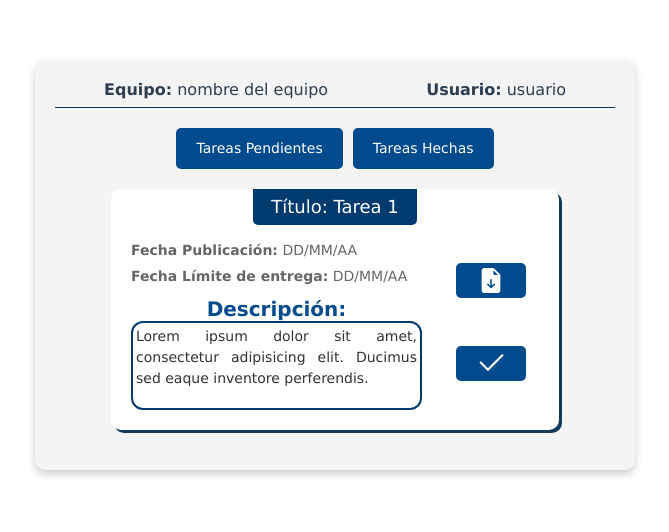
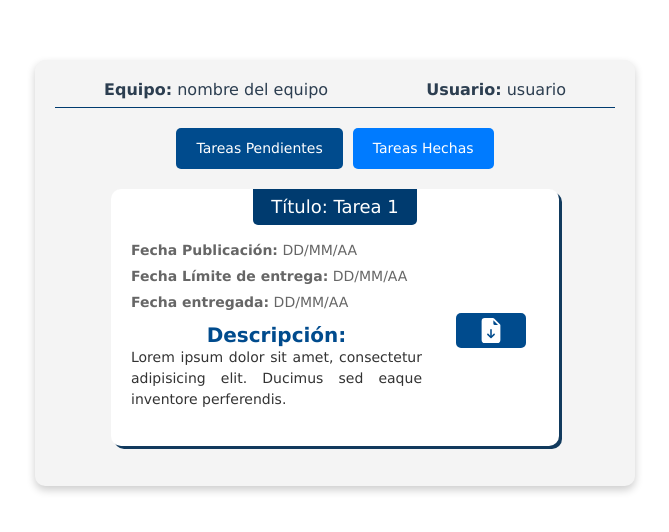
Before and after one commit to AdrianValenciaVillanueva/programacionlogica, a Vue app: page / in a window 1280 px wide. Both pictures are taken after a click on the button "Tareas Hechas". Shown: the top 532 px of the page, without its empty margins (305-974 px from the left). Built offline with nearby package versions, Linux system fonts and the light colour scheme.

Commit message:
boton funcional

```diff
--- a/src/components/PanelEquipoTareas.vue
+++ b/src/components/PanelEquipoTareas.vue
@@ -1,46 +1,56 @@
 <template>
   <div class="PanelTareasEquipoPendientes">
     <div class="Titulos">
-      <h2> <span>Equipo:</span> nombre del equipo</h2>
+      <h2><span>Equipo:</span> nombre del equipo</h2>
       <h2><span>Usuario:</span> usuario</h2>
     </div>
 
     <div class="BotonesTipoTareas">
-      <button class="BotonesTipo">Tareas Pendientes</button>
-      <button class="BotonesTipo">Tareas Hechas</button>
+      <button
+        class="BotonesTipo"
+        @click="mostrarTareasPendientes = true"
+        :class="{ active: mostrarTareasPendientes }"
+      >
+        Tareas Pendientes
+      </button>
+      <button
+        class="BotonesTipo"
+        @click="mostrarTareasPendientes = false"
+        :class="{ active: !mostrarTareasPendientes }"
+      >
+        Tareas Hechas
+      </button>
     </div>
 
     <div class="PanelTareas">
-      <!-- =================== TARJETAS DE TAREAS =================== -->
+      <!-- Transición para el contenido -->
+      <div v-if="mostrarTareasPendientes" key="pendientes" class="mostrarTareasPendientes">
         <div class="TareaPendiente">
           <div class="TituloTarea">
             <h2>Título: Tarea 1</h2>
           </div>
-
           <div class="PanelContenedor">
             <div class="InfoTarea">
               <div class="Fechas">
-              <p><span>Fecha Publicación:</span>  DD/MM/AA</p>
+                <p><span>Fecha Publicación:</span> DD/MM/AA</p>
                 <p><span>Fecha Límite de entrega:</span> DD/MM/AA</p>
               </div>
-
               <div class="DescripcionTarea">
                 <h3>Descripción:</h3>
-              <div class="textoDescripccion">
+                <div class="textoDescripcion">
                   <p>Lorem ipsum dolor sit amet, consectetur adipisicing elit. Ducimus sed eaque inventore perferendis.</p>
-
                 </div>
               </div>
             </div>
-
             <div class="Botones">
-
-            <button class="boton ">
-              <svg xmlns="http://www.w3.org/2000/svg" width=auto height=25px fill="currentColor" class="bi bi-file-earmark-arrow-down-fill" viewBox="0 0 16 16">
+              <button class="boton">
+                <!-- Icono de descarga -->
+                <svg xmlns="http://www.w3.org/2000/svg" width="auto" height="25px" fill="currentColor" class="bi bi-file-earmark-arrow-down-fill" viewBox="0 0 16 16">
                   <path d="M9.293 0H4a2 2 0 0 0-2 2v12a2 2 0 0 0 2 2h8a2 2 0 0 0 2-2V4.707A1 1 0 0 0 13.707 4L10 .293A1 1 0 0 0 9.293 0M9.5 3.5v-2l3 3h-2a1 1 0 0 1-1-1m-1 4v3.793l1.146-1.147a.5.5 0 0 1 .708.708l-2 2a.5.5 0 0 1-.708 0l-2-2a.5.5 0 0 1 .708-.708L7.5 11.293V7.5a.5.5 0 0 1 1 0"/>
                 </svg>
               </button>
-            <button class="boton ">
+              <button class="boton">
+                <!-- Icono de check -->
                 <svg xmlns="http://www.w3.org/2000/svg" width="auto" height="auto" fill="currentColor" class="bi bi-check2" viewBox="0 0 16 16">
                   <path d="M13.854 3.646a.5.5 0 0 1 0 .708l-7 7a.5.5 0 0 1-.708 0l-3.5-3.5a.5.5 0 1 1 .708-.708L6.5 10.293l6.646-6.647a.5.5 0 0 1 .708 0"/>
                 </svg>
@@ -48,14 +58,49 @@
             </div>
           </div>
         </div>
-      <!-- =========================================================== -->
+      </div>
+
+      <div v-else key="hechas" class="mostrarTareasHechas">
+        <div class="TareasHechas">
+          <div class="TituloTarea">
+            <h2>Título: Tarea 1</h2>
+          </div>
+          <div class="PanelContenedor">
+            <div class="InfoTarea">
+              <div class="Fechas">
+                <p><span>Fecha Publicación:</span> DD/MM/AA</p>
+                <p><span>Fecha Límite de entrega:</span> DD/MM/AA</p>
+                <p><span>Fecha entregada:</span> DD/MM/AA</p>
+              </div>
+              <div class="DescripcionTarea">
+                <h3>Descripción:</h3>
+                <div class="textoDescripcion">
+                  <p>Lorem ipsum dolor sit amet, consectetur adipisicing elit. Ducimus sed eaque inventore perferendis.</p>
+                </div>
+              </div>
+            </div>
+            <div class="Botones">
+              <button class="boton">
+                <!-- Icono de descarga -->
+                <svg xmlns="http://www.w3.org/2000/svg" width="auto" height="25px" fill="currentColor" class="bi bi-file-earmark-arrow-down-fill" viewBox="0 0 16 16">
+                  <path d="M9.293 0H4a2 2 0 0 0-2 2v12a2 2 0 0 0 2 2h8a2 2 0 0 0 2-2V4.707A1 1 0 0 0 13.707 4L10 .293A1 1 0 0 0 9.293 0M9.5 3.5v-2l3 3h-2a1 1 0 0 1-1-1m-1 4v3.793l1.146-1.147a.5.5 0 0 1 .708.708l-2 2a.5.5 0 0 1-.708 0l-2-2a.5.5 0 0 1 .708-.708L7.5 11.293V7.5a.5.5 0 0 1 1 0"/>
+                </svg>
+              </button>
+            </div>
+          </div>
+        </div>
+      </div>
     </div>
   </div>
 </template>
 
 <script>
 export default {
-  name: 'PanelEquipoTareas',
+  data() {
+    return {
+      mostrarTareasPendientes: true, // Estado inicial para mostrar tareas pendientes
+    };
+  },
 };
 </script>
 
@@ -63,6 +108,17 @@ export default {
 *{
   font-family: Verdana, Geneva, Tahoma, sans-serif;
 }
+
+.mostrarTareasPendientes, .mostrarTareasHechas{
+/* background-color: cyan; */
+  justify-content: center;
+  /* align-items: center; */
+  /* margin: 0; */
+  display: flex;
+  overflow-x: scroll;
+  gap: 16px; /* Espacio entre tareas */
+}
+
 
 .PanelTareasEquipoPendientes {
   width: 90%;
@@ -106,13 +162,18 @@ export default {
   cursor: pointer;
 }
 
+/*para el boton activo*/
+.BotonesTipo.active {
+  background-color: #007bff; /* Color de fondo diferente para el botón activo */
+  color: white; /* Color del texto para el botón activo */
+}
 .PanelTareas {
   display: flex;
   flex-direction: column;
   align-items: center;
 }
 
-.TareaPendiente {
+.TareaPendiente, .TareasHechas {
   width: 80%;
   padding: 20px;
   padding-top: 0 ;
@@ -215,4 +276,25 @@ font-weight: bold;
   padding: 3px;
   border-radius: 12px;
 }
+
+
+
+/*ANIMACION DE FADE-IN/OUT*/
+/* .fade-enter-active, .fade-leave-active {
+  transition: opacity 0.5s ease;
+}
+.fade-enter, .fade-leave-to  .fade-leave-active in versions <2.1.8  {
+  opacity: 0;
+}
+
+*/
+
+
+.slide-enter-active, .slide-leave-active {
+  transition: transform 0.5s ease;
+}
+.slide-enter, .slide-leave-to {
+  transform: translateX(100%); /* Desliza desde la derecha */
+}
+
 </style>
```
Lines whose indentation alone changed are shown as unchanged.
